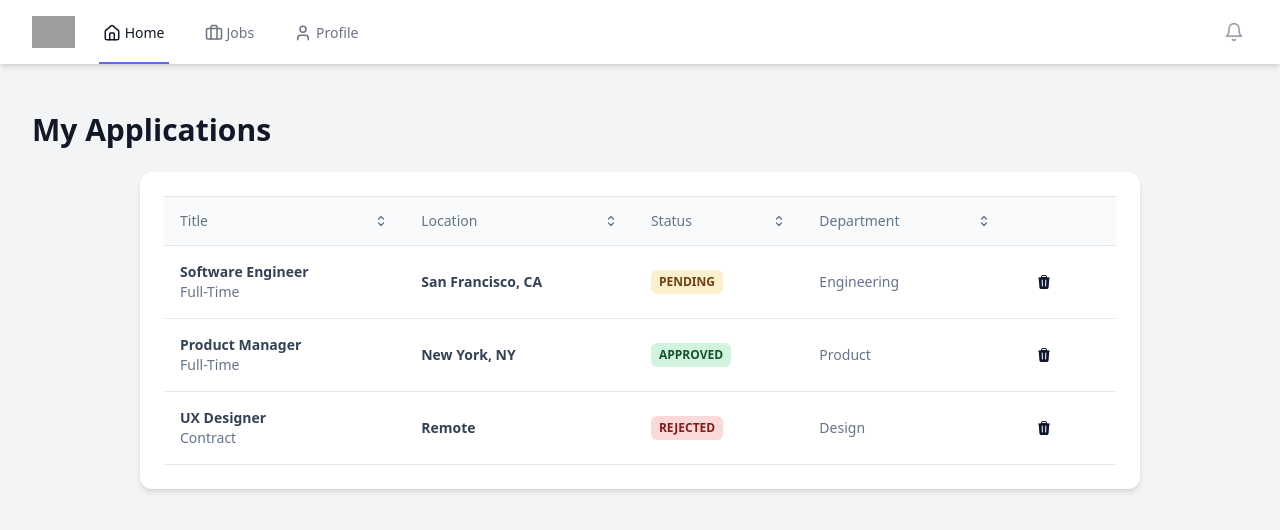
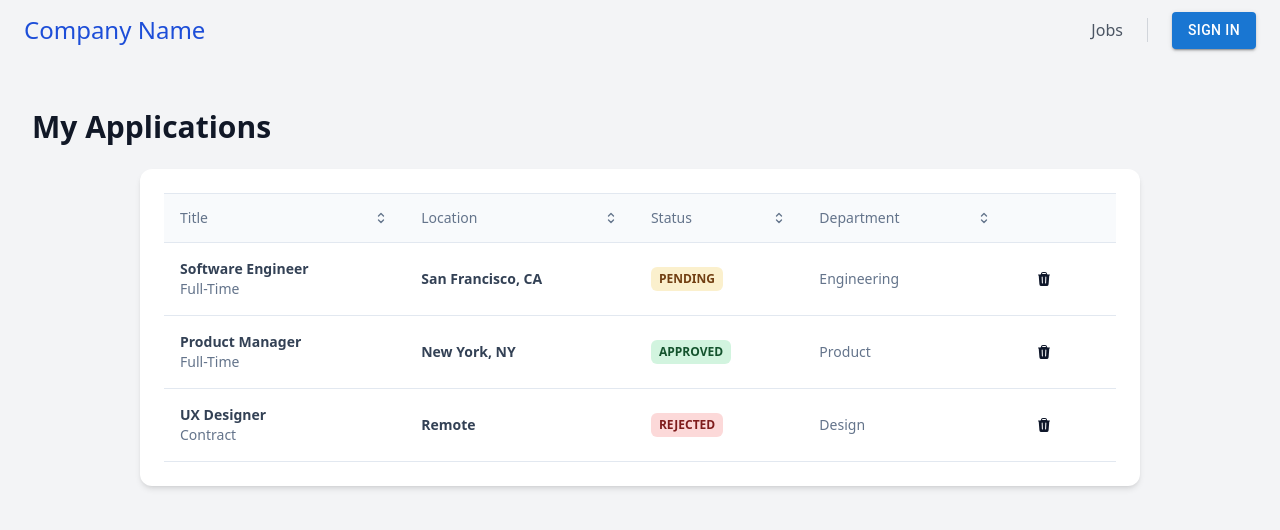
Before and after one commit to YosephSE/ATS, a Next.js app in the folder client/: page /candidate/applications in a window 1280 px wide. Shown: the top 530 px of the page. Built offline with nearby package versions, Linux system fonts and the light colour scheme; no server answers; grey boxes are pictures that could not be loaded.

Commit message:
Add Header to candidate applications

```diff
--- a/client/app/candidate/applications/page.tsx
+++ b/client/app/candidate/applications/page.tsx
@@ -1,40 +1,11 @@
 import React from "react";
 import ApplicationList from "@/components/candidate/ApplicationList";
-import { Home, Briefcase, User, Bell } from "lucide-react";
+import Header from "@/components/Header";
 
 const MyApplications = () => {
   return (
     <div className="min-h-screen bg-gray-100">
-      {/* Navbar */}
-      <nav className="bg-white shadow-md">
-        <div className="max-w-7xl mx-auto px-4 sm:px-6 lg:px-8">
-          <div className="flex justify-between h-16">
-            <div className="flex">
-              <div className="flex-shrink-0 flex items-center">
-                <img className="h-8 w-auto" src="/api/placeholder/32/32" alt="Logo" />
-              </div>
-              <div className="hidden sm:ml-6 sm:flex sm:space-x-8">
-                <a href="#" className="border-indigo-500 text-gray-900 inline-flex items-center px-1 pt-1 border-b-2 text-sm font-medium">
-                  <Home className="mr-1" size={18} /> Home
-                </a>
-                <a href="#" className="border-transparent text-gray-500 hover:border-gray-300 hover:text-gray-700 inline-flex items-center px-1 pt-1 border-b-2 text-sm font-medium">
-                  <Briefcase className="mr-1" size={18} /> Jobs
-                </a>
-                <a href="#" className="border-transparent text-gray-500 hover:border-gray-300 hover:text-gray-700 inline-flex items-center px-1 pt-1 border-b-2 text-sm font-medium">
-                  <User className="mr-1" size={18} /> Profile
-                </a>
-              </div>
-            </div>
-            <div className="hidden sm:ml-6 sm:flex sm:items-center">
-              <button className="bg-white p-1 rounded-full text-gray-400 hover:text-gray-500 focus:outline-none focus:ring-2 focus:ring-offset-2 focus:ring-indigo-500">
-                <Bell size={20} />
-              </button>
-            </div>
-          </div>
-        </div>
-      </nav>
-
-      {/* Main content */}
+      <Header />
       <main className="max-w-7xl mx-auto py-6 sm:px-6 lg:px-8">
         <div className="px-4 py-6 sm:px-0">
           <h1 className="text-3xl font-bold text-gray-900 mb-6">My Applications</h1>
--- a/client/components/Header.tsx
+++ b/client/components/Header.tsx
@@ -10,7 +10,7 @@ import { logout, resetSuccess } from '@/redux/slices/UserSlice'
 import { ExpandMore } from '@mui/icons-material'
 
 interface Props {
-    page: "home" | "roles"
+    page?: "home" | "roles"
 }
 
 const Header = ({ page }: Props) => {
```
